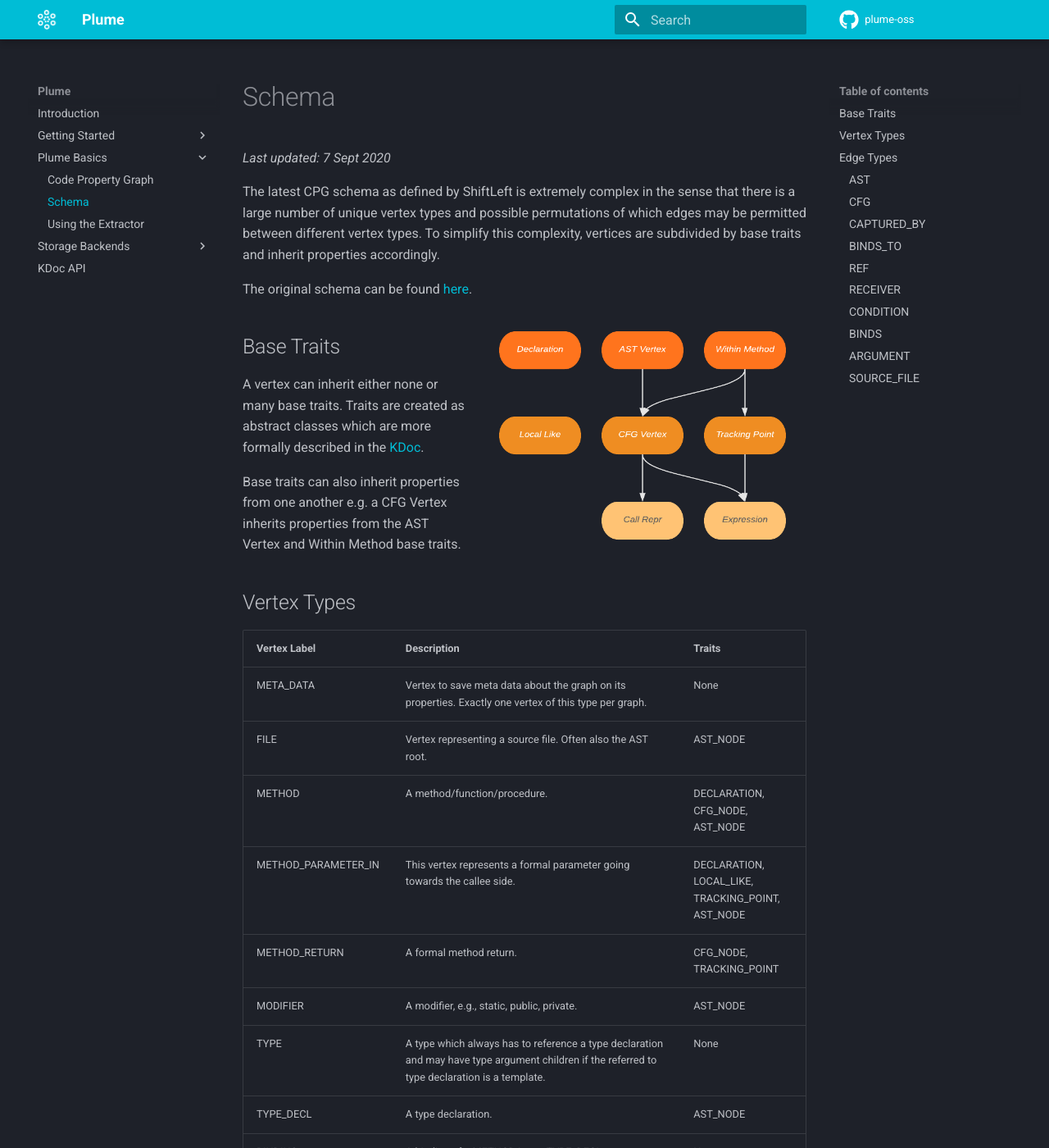
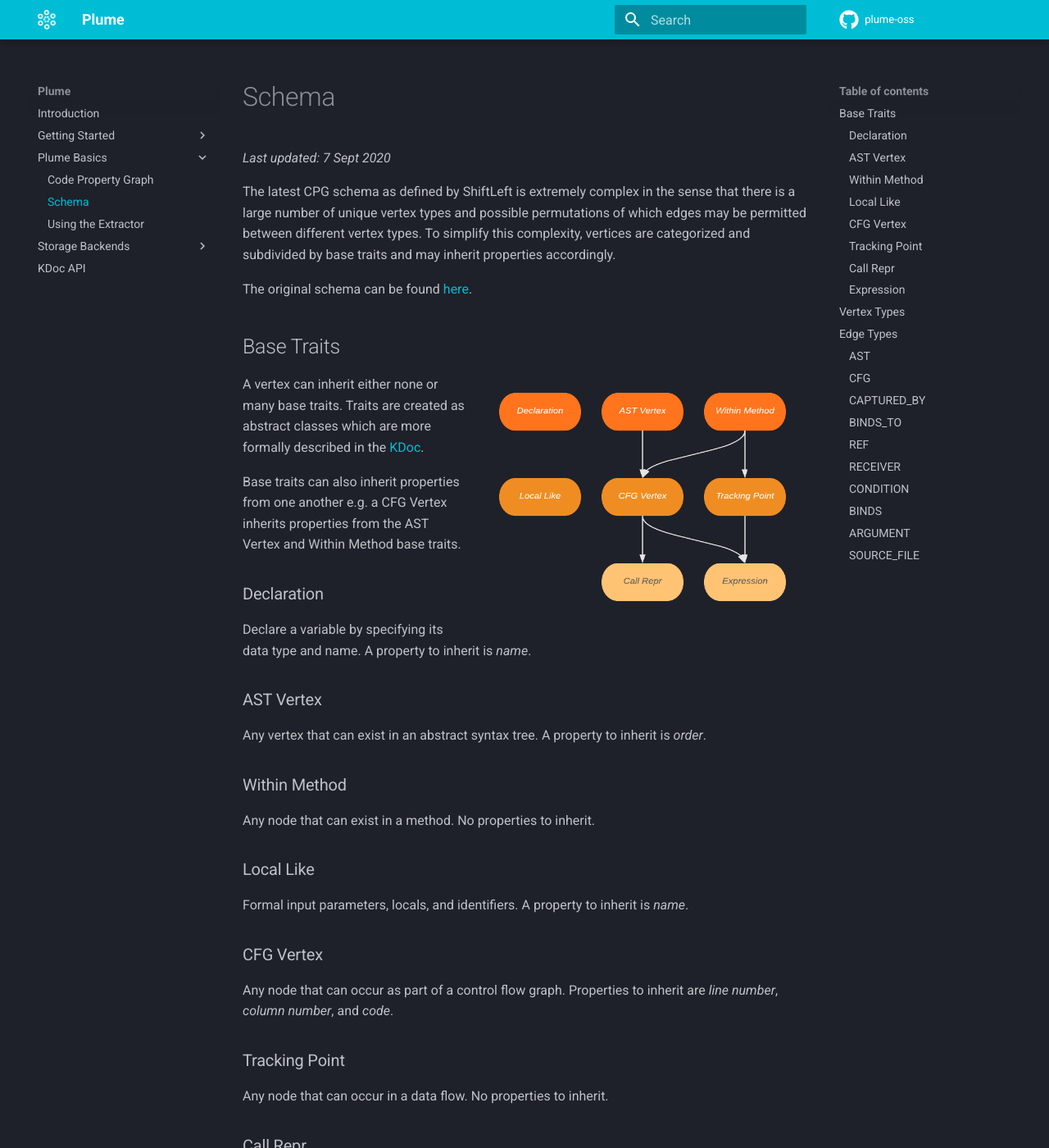
Before and after one commit to plume-oss/plume-docs, an MkDocs documentation site: the page built from docs/plume-basics/schema.md, in a window 1280 px wide and 1400 px high. Shown: the whole window at 82% size. Built offline with MkDocs 1.6.1 and Material for MkDocs 9.7.7, drawn with Linux system fonts in a browser that asks for light colours; some of the changed text lies outside the part shown.

Commit message:
:art: Improved base trait explanation

```diff
--- a/docs/plume-basics/schema.md
+++ b/docs/plume-basics/schema.md
@@ -2,17 +2,49 @@
 
 _Last updated: 7 Sept 2020_
 
-The latest CPG schema as defined by ShiftLeft is extremely complex in the sense that there is a large number of unique vertex types and possible permutations of which edges may be permitted between different vertex types. To simplify this complexity, vertices are subdivided by base traits and inherit properties accordingly.
+The latest CPG schema as defined by ShiftLeft is extremely complex in the sense that there is a large number of unique vertex types and possible permutations of which edges may be permitted between different vertex types. To simplify this complexity, vertices are categorized and subdivided by base traits and may inherit properties accordingly.
 
 The original schema can be found [here](https://github.com/ShiftLeftSecurity/codepropertygraph/blob/master/codepropertygraph/src/main/resources/schemas/base.json).
 
+## Base Traits
+
 ![Base Traits](../assets/images/plume-basics/code-property-graph/traits.png){: align=right style="height:300px;width:400px;" }
-
-## Base Traits
 
 A vertex can inherit either none or many base traits. Traits are created as abstract classes which are more formally described in the [KDoc](https://plume-oss.github.io/plume-driver/kotlindoc/za/ac/sun/plume/domain/models/).
 
 Base traits can also inherit properties from one another e.g. a CFG Vertex inherits properties from the AST Vertex and Within Method base traits.
+
+### Declaration
+
+Declare a variable by specifying its data type and name. A property to inherit is _name_.
+
+### AST Vertex
+
+Any vertex that can exist in an abstract syntax tree. A property to inherit is _order_.
+
+### Within Method
+
+Any node that can exist in a method. No properties to inherit.
+
+### Local Like
+
+Formal input parameters, locals, and identifiers. A property to inherit is _name_.
+
+### CFG Vertex
+
+Any node that can occur as part of a control flow graph. Properties to inherit are _line number_, _column number_, and _code_.
+
+### Tracking Point
+
+Any node that can occur in a data flow. No properties to inherit.
+
+### Call Repr
+
+Call representation. Properties to inherit are _code_, _name_, and _signature_.
+
+### Expression
+
+Expression as a specialisation of tracking point. Properties to inherit are _code_, _order_, and _argument index_.
 
 ## Vertex Types
 
```
Also changed, not shown: other parts of docs/plume-basics/schema.md (+10 -10 lines).
